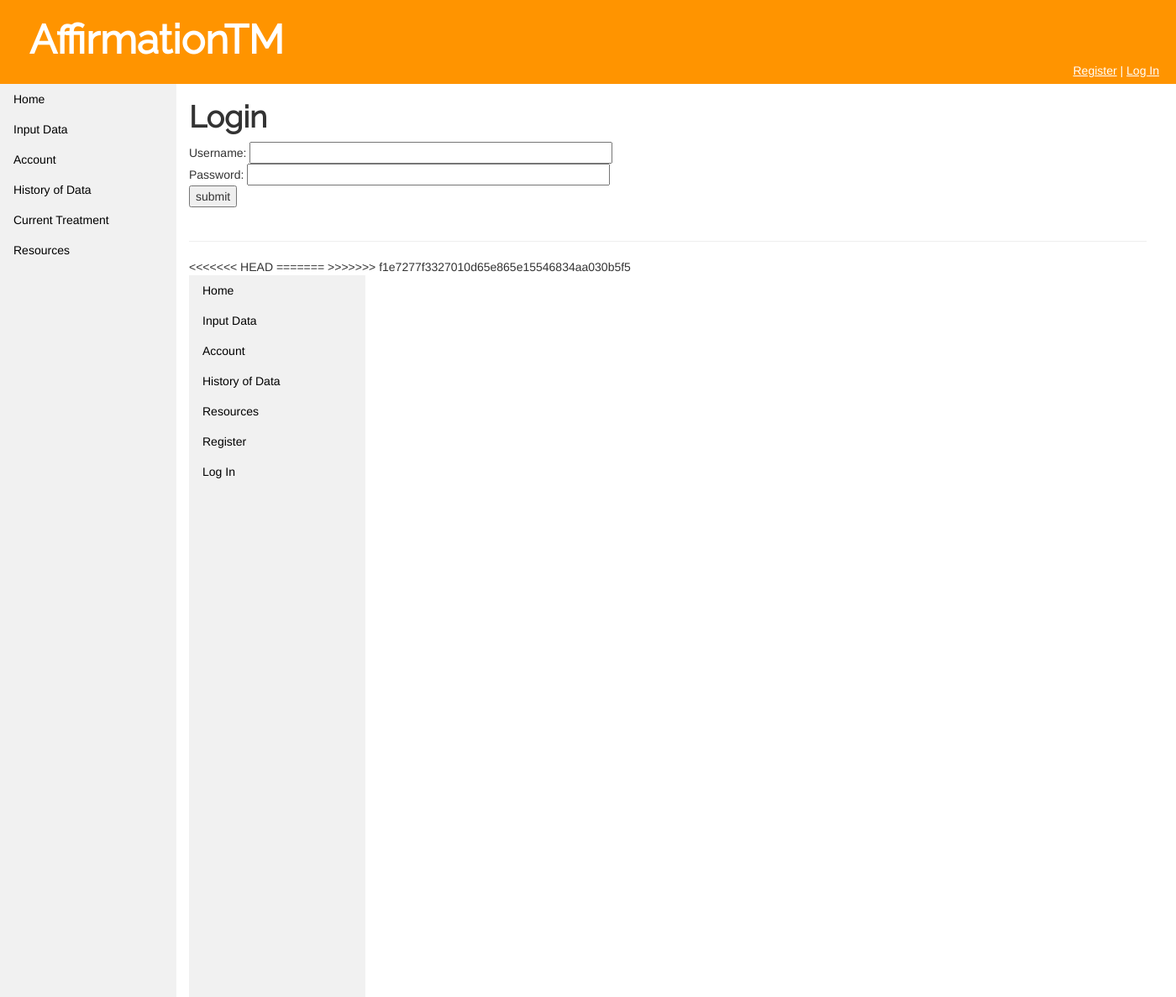
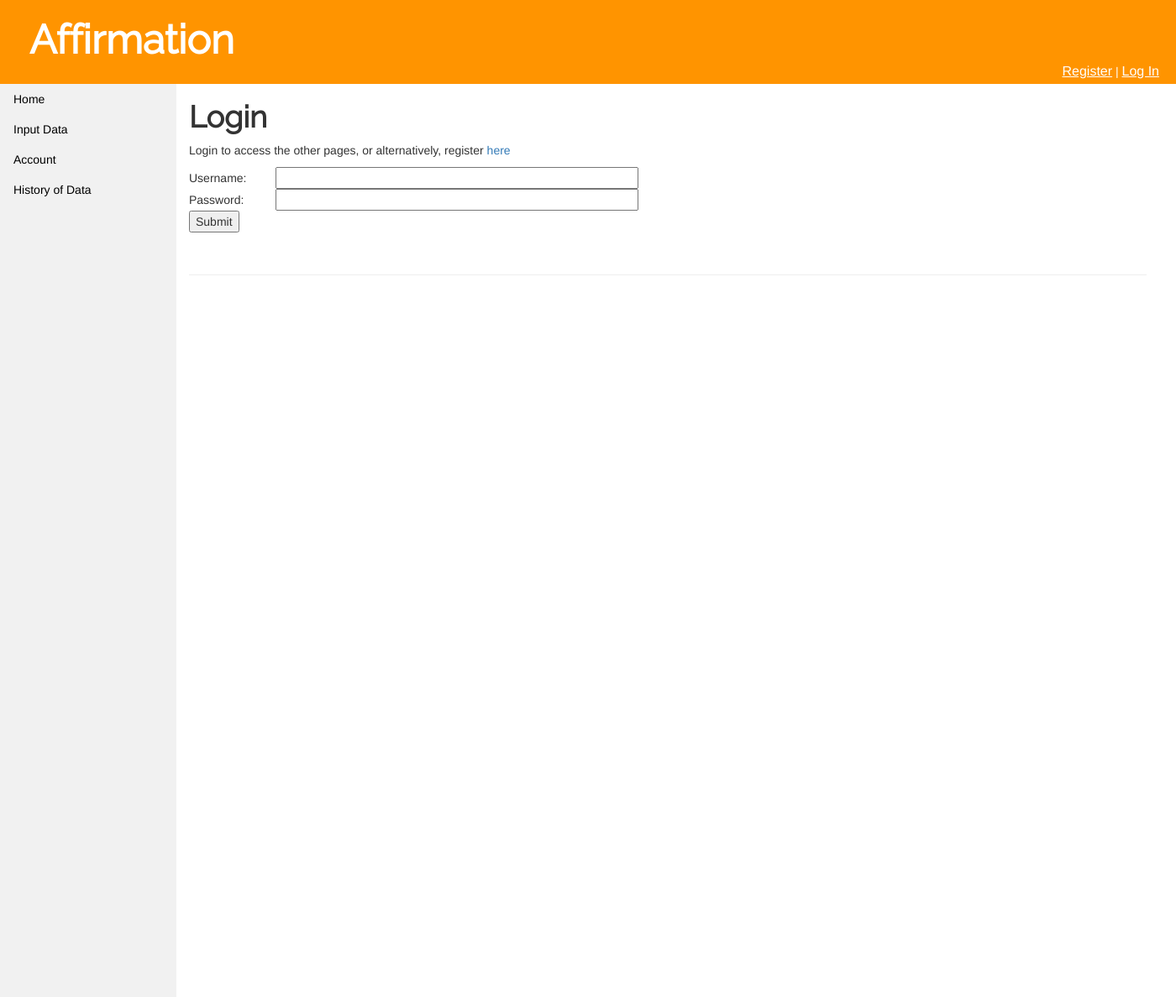
Before and after one commit to Edsterr/Affirmation, a Django app: page /affirmation/login/ in a window 1400 px wide. Shown: the whole page at 84% size. Run offline with Django 3.2, Linux system fonts and the light colour scheme; some libraries are stand-ins or nearby versions.

Commit message:
Most likely final commit of hackathon

```diff
--- a/affirmation/views.py
+++ b/affirmation/views.py
@@ -97,8 +97,7 @@ def data(request):
 
 @login_required
 def pastData(request):
-    print(UserProfile.objects.get(user=request.user).user_id)
-    print(Data.objects.all())
+    print(request.user.is_authenticated())
     s=Data.objects.filter(user=UserProfile.objects.get(user=request.user))
      #Step 1: Create a DataPool with the data we want to retrieve.
     treatmentdata = \
@@ -130,7 +129,7 @@ def pastData(request):
                        'text': 'Time'}}})
 
     #Step 3: Send the chart object to the template.
-    return render_to_response('affirmation/pastData.html', {'weatherchart': cht})
+    return render(request, 'affirmation/pastData.html', {'weatherchart': cht})
 
     #return render(request, 'affirmation/pastData.html', {})
 
--- a/static/css/blog.css
+++ b/static/css/blog.css
@@ -24,6 +24,7 @@ html{
 h1, h2, h3, h4 {
   font-family: 'Raleway', sans-serif;
   font-weight: bold;
+  font-variant-ligatures: none;
 }
 
 .date {
@@ -53,7 +54,7 @@ h1, h2, h3, h4 {
     color: #000000;
 }
 
-ul {
+.Menu {
   list-style-type: none;
   margin: 0;
   padding: 0;
@@ -64,7 +65,7 @@ ul {
   overflow: auto; /* Enable scrolling if the sidenav has too much content */
 }
 
-li a {
+.menu a {
     display: block;
     color: #000;
     padding: 8px 16px;
@@ -72,7 +73,7 @@ li a {
 }
 
 /* Change the link color on hover */
-li a:hover {
+.menu a:hover {
     background-color: #555;
     color: white;
 }
@@ -85,6 +86,7 @@ li a:hover {
 }
 
 .log-in a{
+  font-size: 16px;
   color: inherit;
   text-decoration: underline;
 }
--- a/templates/affirmation/base.html
+++ b/templates/affirmation/base.html
@@ -3,6 +3,8 @@
 {% load staticfiles %}
 
 <html>
+
+    {% block head %}
     <head lang="en">
         <meta charset="UTF-8" />
         <link rel="stylesheet" href="//maxcdn.bootstrapcdn.com/bootstrap/3.2.0/css/bootstrap.min.css">
@@ -11,9 +13,11 @@
         <link rel="stylesheet" href="{% static 'css/blog.css' %}">
         <title>Affirmation</title>
     </head>
+    {% endblock %}
+
     <body>
         <div class="page-header">
-            <h1><a href="/">AffirmationTM</a></h1>
+            <h1><a href="/">Affirmation</a></h1>
             <div class="log-in">
               {% if user.is_authenticated %}
               <a href="{% url 'logout' %}">Log Out</a>
@@ -24,13 +28,15 @@
               {% endif %}
             </div>
         </div>
-        <ul>
-            <li><a href="{% url 'index' %}">Home</a></li>
-            <li><a href="{% url 'data' %}">Input Data</a></li>
-            <li><a href="{% url 'account' %}">Account</a></li>
-            <li><a href="{% url 'pastdata' %}">History of Data</a></li>
+        <ul class="Menu">
+            <li class="menu"><a href="{% url 'index' %}">Home</a></li>
+            <li class="menu"><a href="{% url 'data' %}">Input Data</a></li>
+            <li class="menu"><a href="{% url 'account' %}">Account</a></li>
+            <li class="menu"><a href="{% url 'pastdata' %}">History of Data</a></li>
+            <!--
             <li><a href="{% url 'treatment' %}">Current Treatment</a></li>
             <li><a href="{% url 'resources' %}">Resources</a></li>
+          -->
         </ul>
         <div class="content container">
             <div class="row">
@@ -41,28 +47,6 @@
             </div>
             <br/>
             <hr/>
-            <div>
-<<<<<<< HEAD
-                <ul>
-                    <li><a href="{% url 'index' %}">Home</a></li>
-                    <li><a href="{% url 'data' %}">Input Data</a></li>
-                    <li><a href="{% url 'account' %}">Account</a></li>
-                    <li><a href="{% url 'pastdata' %}">History of Data</a></li>
-                    <!--
-                    <li><a href="{% url 'treatment' %}">Current Treatment</a></li>
-                  -->
-                    <li><a href="{% url 'resources' %}">Resources</a></li>
-                    {% if user.is_authenticated %}
-                    <li><a href="{% url 'logout' %}">Log Out</a></li>
-                    {% else %}
-                    <li><a href="{% url 'register' %}">Register</a></li>
-                    <li><a href="{% url 'login' %}">Log In</a></li>
-                    {% endif %}
-                </ul>
-=======
-
->>>>>>> f1e7277f3327010d65e865e15546834aa030b5f5
-            </div>
         </div>
     </body>
 </html>
--- a/templates/affirmation/data.html
+++ b/templates/affirmation/data.html
@@ -9,8 +9,9 @@
           enctype="multipart/form-data">
 
     {% csrf_token %}
-
-    {{ data_form.as_p }}
+    <table style="width:100%">
+    {{ data_form.as_table }}
+    </table>
 
     <input type="submit" name="submit" value="Submit" />
   </form>
--- a/templates/affirmation/login.html
+++ b/templates/affirmation/login.html
@@ -5,13 +5,18 @@
 {% block content %}
 
     <h1> Login</h1>
+    <p>Login to access the other pages, or alternatively, register <a href="{% url 'register' %}">here</a></p>
     <form id="login_form" method="post" action="{% url 'login' %}">
       {% csrf_token %}
-      Username: <input type="text" name="username" value="" size="50" />
-      <br/>
-      Password: <Input type="password" name="password" value="" size="50" />
-      <br/>
-      <input type="submit" value="submit" />
+      <table style="width:100%">
+        <tr>
+          <td>Username:</td> <td><input type="text" name="username" value="" size="50" /></td>
+        </tr>
+        <tr>
+          <td>Password:</td> <td><Input type="password" name="password" value="" size="50" /></td>
+        </tr>
+      </table>
+      <input type="submit" value="Submit" /><p>  </p><a href="static"
     </form>
 
 {% endblock %}
```
Also changed, not shown: affirmation/forms.py (+11 -9 lines), templates/affirmation/index.html (+10 -1 lines), templates/affirmation/pastdata.html (+15 -3 lines), templates/affirmation/register.html (+4 -3 lines), db.sqlite3.
